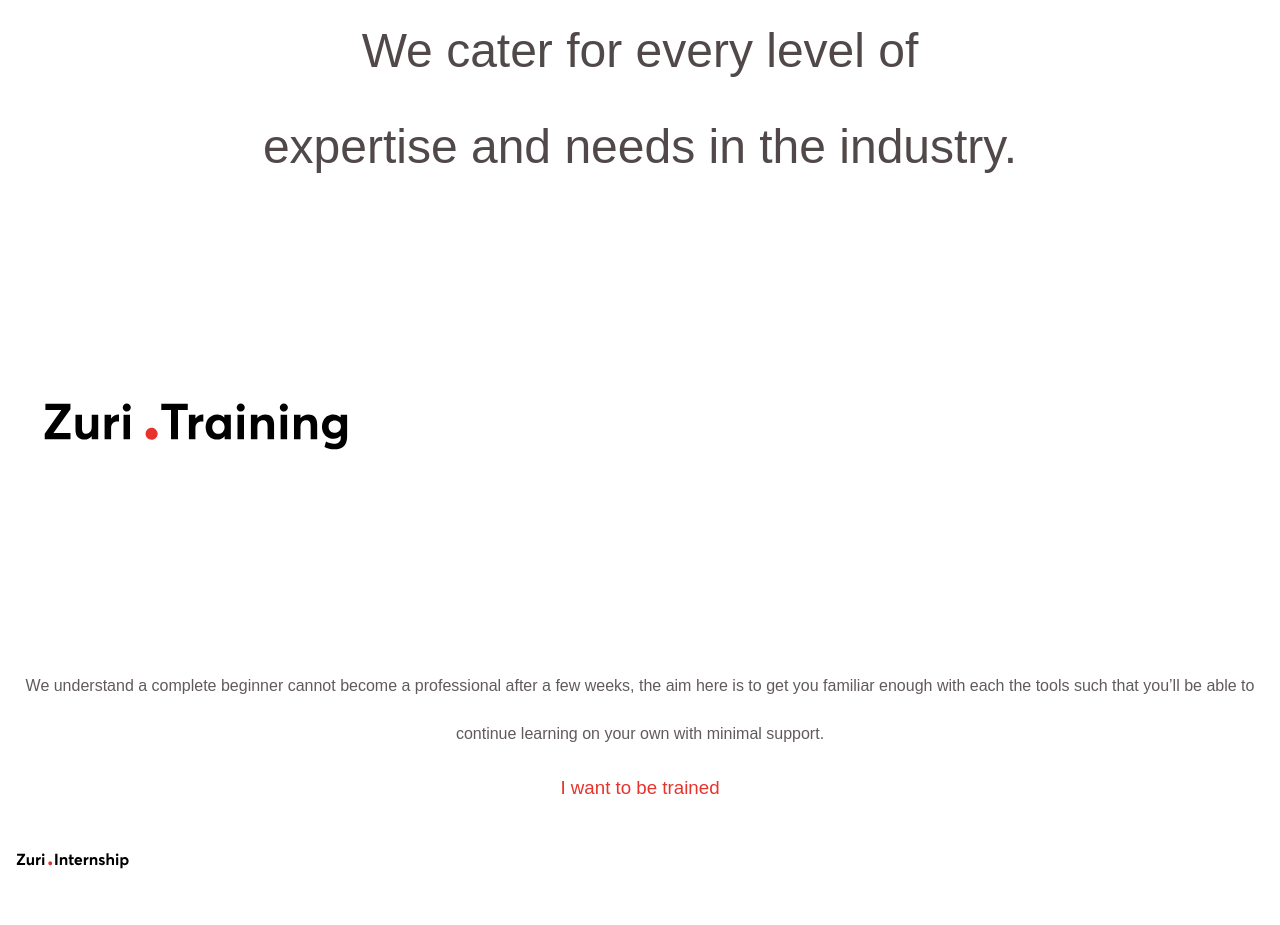
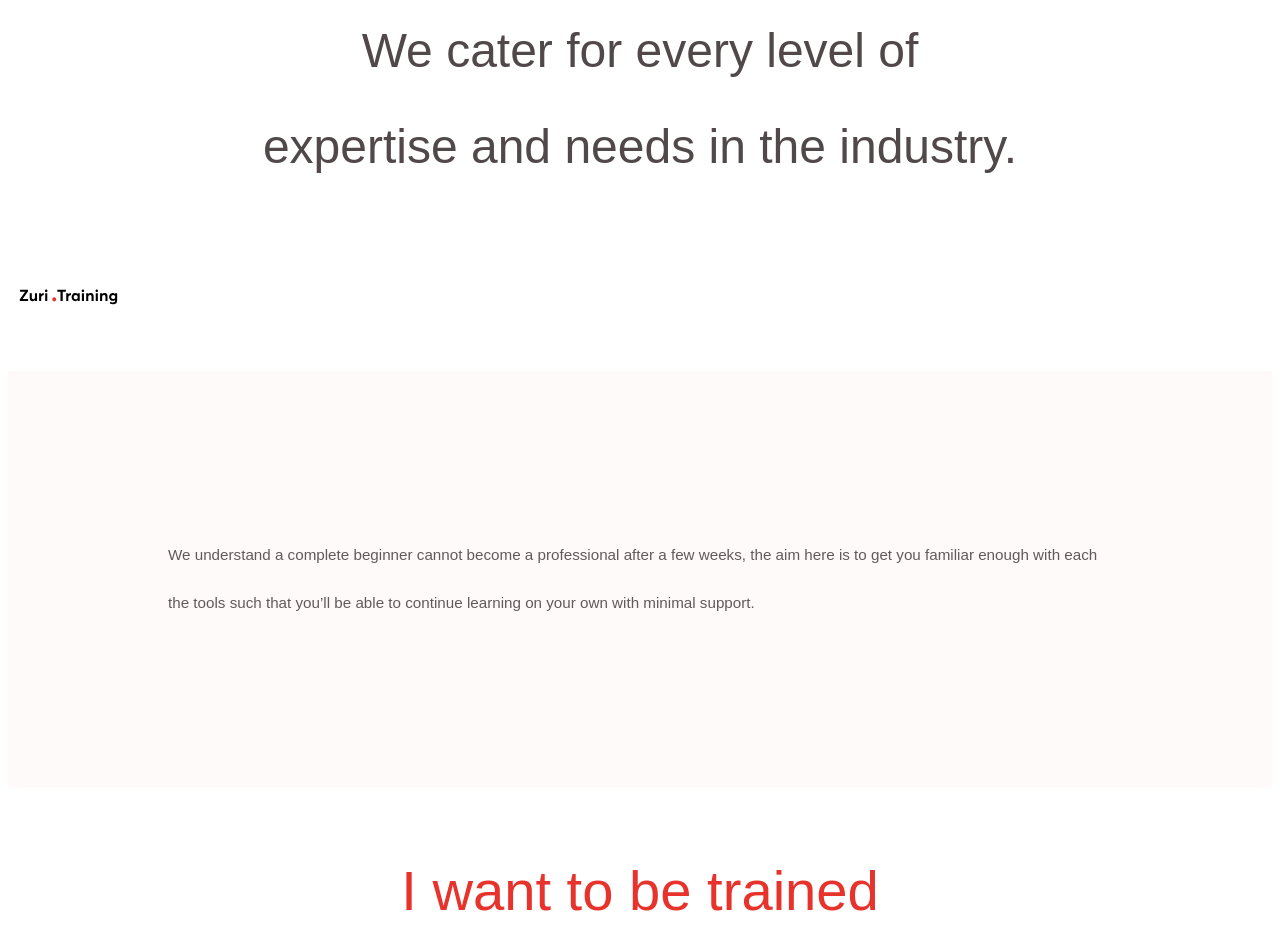
Before and after one commit to Caryourdaysbm/ZuriWebsiteFrontend, a plain HTML site: page index.html in a window 1280 px wide. Shown: the part 1446-2371 px from the top of the page. Drawn offline with Linux system fonts and the light colour scheme; files whose address does not match are found by name; a web font is replaced by a local one.

Commit message:
zuriWebsiteFrontend cont

```diff
--- a/index.html
+++ b/index.html
@@ -27,11 +27,11 @@
     </section>
 
     <section class="programs">
-        <div class="container-fluid program-content text-center">
+        <div class="program-content">
             <h3 class="heading">BY ZURI Team</h3>
             <p class="slogan">We cater for every level of <br> expertise and needs in the industry.</p>
 
-            <div class="container-fluid my-container">
+            <div class="my-container">
                 <div class="row">
                     <div class="col">
                         <div class="program-card">
--- a/style.css
+++ b/style.css
@@ -98,57 +98,105 @@ h3{
     margin-bottom: 0.5rem;
     font-weight: 500;
 }
+p {
+    margin-top: 0;
+    margin-bottom: 1rem;
+    display: block;
+    margin-block-start: 1em;
+    margin-block-end: 1em;
+    margin-inline-start: 0px;
+    margin-inline-end: 0px;
+}
+
     .text-center {
         text-align: center;
     }
     .text-left {
         text-align: left;
     }
-    .program-content p.slogan {
+    .program-content, p.slogan {
         font-size: 3rem;
         line-height: 6rem;
         text-align: center;
         color: #514949;
-        margin-top: 8px;
-        margin-bottom: 64px;
+        margin-top: 0.5rem;
+        margin-bottom: rem;
     }
-    img.zuri-training-svg{
+
+    img.zuri-training-svg img{
 
         /* vertical-align: middle; */
         width: 30%;
         height: 30%;
 ;
     }
-    .program-card img {
+    .my-container.program-card img {
         margin-bottom: 5rem;
     }
     img {
         vertical-align: middle;
         border-style: none;
     }
-
+    .my-container{
+        display: flexbox;
+        flex-direction: column;
+        justify-content: center;
+    }
 .program-card p {
-    font-size: 1rem;
+    background-color: #FFFAFA;
+    font-size: 0.95rem;
     line-height: 3rem;
     color: #514949;
     opacity: 0.9;
-}
-p {
-    margin-top: 0;
-    margin-bottom: 1rem;
+   padding: 10rem;
+   text-align: left;
+   margin: 1.5rem auto;
 }
 
 *, ::after, ::before {
     box-sizing: border-box;
 }
-
-p {
-    display: block;
-    margin-block-start: 1em;
-    margin-block-end: 1em;
-    margin-inline-start: 0px;
-    margin-inline-end: 0px;
-}
 .text-left {
     text-align: left;
 }
+.container-fluid .my-container{
+justify-content: center;
+margin-left: 4rem;
+margin-right: auto ;
+}
+
+
+
+
+
+
+/* .zuriTeam-img{
+    margin: 1.5rem auto;
+    padding: 2.5rem 0 0 0;
+}
+img.logo-img{
+  display: block;
+  padding-top: 16px;
+  margin:16px auto;
+  margin-bottom: 20px;
+  /* vertical-align: middle; */
+  width: 100px;
+  height: 100px;
+}
+img{
+    display: block;
+    /* vertical-align: middle; */
+
+}
+.learnBG{
+    text-align: center;
+}
+.learnBG h1 {
+
+    font-size: 2rem;
+    line-height: 2.7rem;
+    text-align: center;
+    margin-bottom: 5rem;
+    color: #514949;
+    opacity:0.9;
+} */
```
